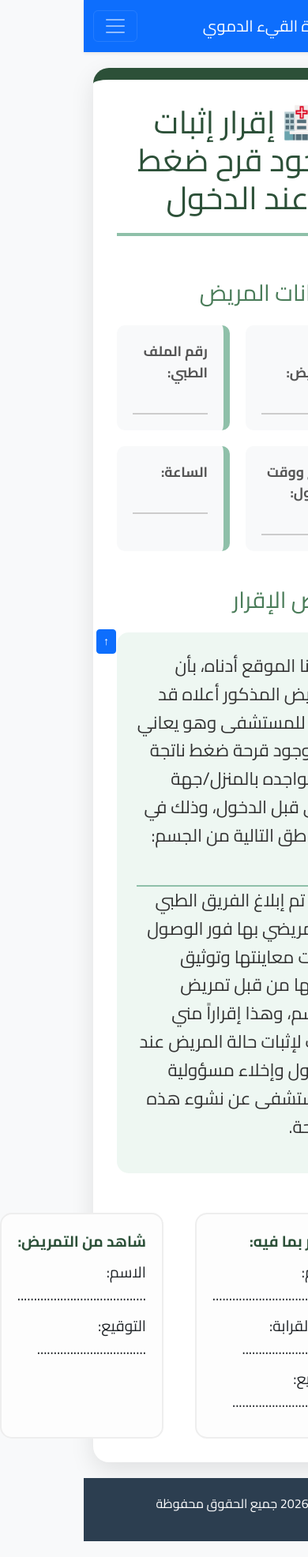
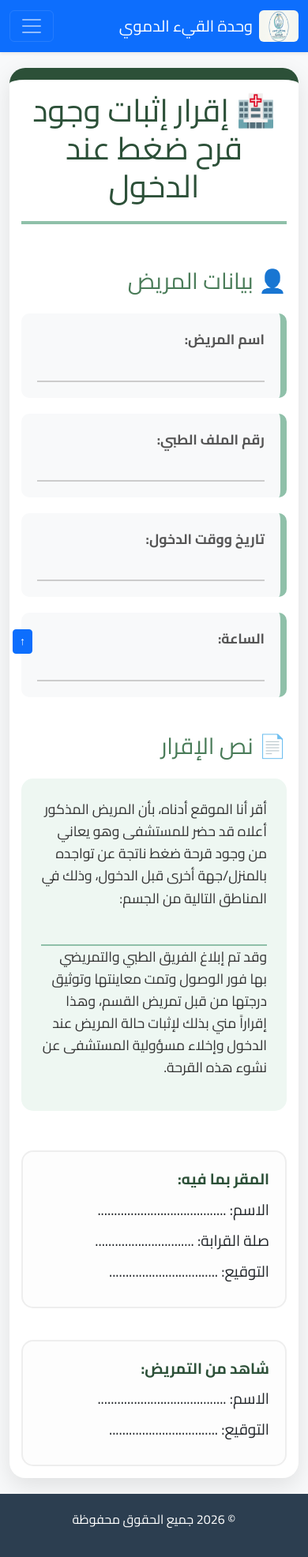
Before and after one commit to hassanelaraby46-tech/hematemsis-unit, a Django app: page /pre/ in a window 390 px wide; the page is wider, and only the part inside the window is pictured. Shown: that part at 79% size. Run offline with Django 4.2, Linux system fonts and the light colour scheme.

Commit message:
تحديث صفحة الخدمات الإدارية

```diff
--- a/templates/hassan/pressure_ulcer.html
+++ b/templates/hassan/pressure_ulcer.html
@@ -32,6 +32,18 @@
         body { background: white; }
         .poster-container { box-shadow: none; border: 1px solid #2c5038; width: 100%; }
         .navbar, footer, #backToTop { display: none; }
+    }
+    /* تحسين الاستجابة للموبايل: تغيير الـ Grid إلى عمود واحد */
+    @media (max-width: 768px) {
+        .field-group {
+            grid-template-columns: 1fr; /* تحويل الأعمدة لعمود واحد فقط */
+        }
+        .signature-section {
+            grid-template-columns: 1fr; /* تحويل التوقيعات لعمود واحد */
+        }
+        .main-title { font-size: 1.8rem; }
+        .acknowledgment { font-size: 1.1rem; }
+        .poster-container { padding: 15px; }
     }
 </style>
 
```
